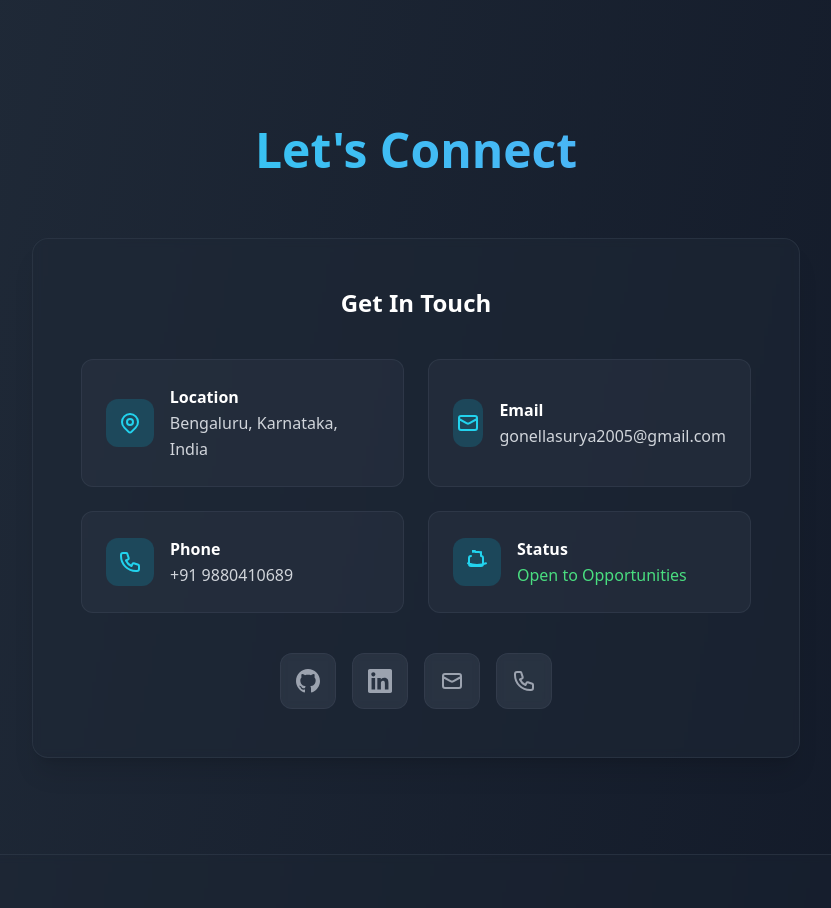
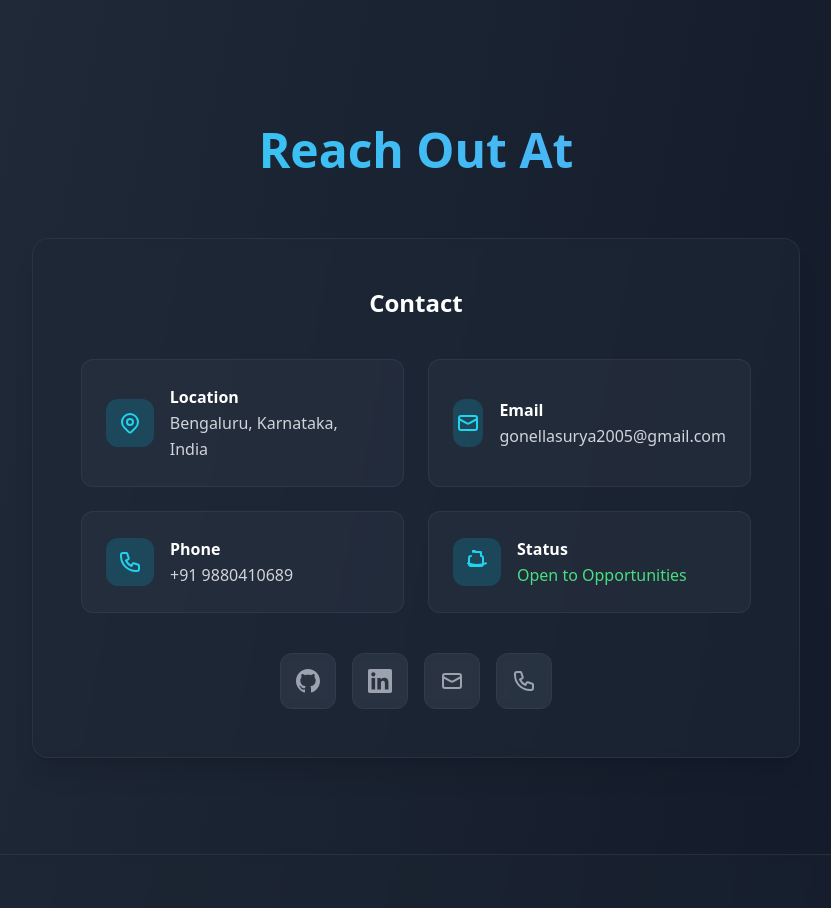
Before and after one commit to GSuryaP/vite-react, a React (Vite) app: page / in a window 1280 px wide. Shown: the part 5420-6328 px from the top of the page, without its empty margins (224-1055 px from the left). Built offline with nearby package versions, Linux system fonts and the light colour scheme.

Commit message:
Update App.tsx

```diff
--- a/src/App.tsx
+++ b/src/App.tsx
@@ -447,11 +447,11 @@ function App() {
         {/* Contact Section */}
         <section id="contact" className="py-24">
           <div className="text-center">
-            <h2 className="text-4xl md:text-5xl font-bold mb-16 bg-gradient-to-r from-cyan-400 to-blue-400 bg-clip-text text-transparent">Let's Connect</h2>
+            <h2 className="text-4xl md:text-5xl font-bold mb-16 bg-gradient-to-r from-cyan-400 to-blue-400 bg-clip-text text-transparent">Reach Out At</h2>
 
             <div className="max-w-3xl mx-auto">
               <div className="bg-gray-800/50 backdrop-blur-sm rounded-2xl p-8 md:p-12 border border-gray-700/50 shadow-xl">
-                <h3 className="text-2xl font-bold text-white mb-10">Get In Touch</h3>
+                <h3 className="text-2xl font-bold text-white mb-10">Contact</h3>
 
                 <div className="grid md:grid-cols-2 gap-6 mb-10">
                   {/* Location */}
```
